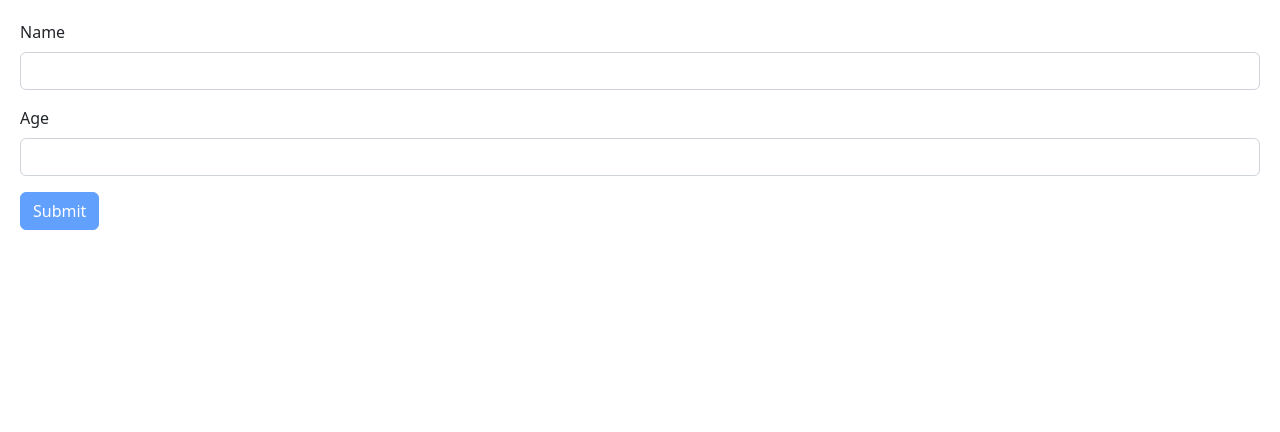
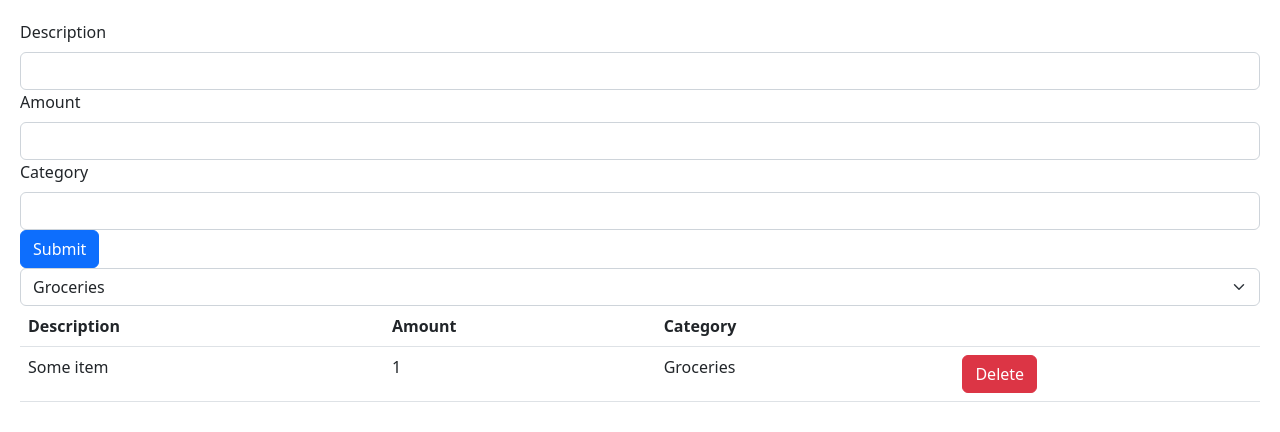
Before and after one commit to kylehammond/mosh-react-18, a React (Vite) app in the folder react-app/: page / in a window 1280 px wide. Shown: the top 432 px of the page. Built offline with nearby package versions, Linux system fonts and the light colour scheme.

Commit message:
Expense tracker solution progress

```diff
--- a/react-app/src/App.tsx
+++ b/react-app/src/App.tsx
@@ -1,8 +1,17 @@
+import React, { useState } from "react";
 import "./App.css";
-import Form from "./components/Form/Form";
+import ExpenseTrackerForm from "./components/ExpenseTracker/ExpenseTrackerForm/ExpenseTrackerForm";
+import ExpenseTrackerList from "./components/ExpenseTracker/ExpenseTrackerList/ExpenseTrackerList";
 
 function App() {
-  return <Form />;
+  const [expenseList, setExpenseList] = useState(null);
+
+  return (
+    <>
+      <ExpenseTrackerForm />
+      <ExpenseTrackerList />
+    </>
+  );
 }
 
 export default App;
--- /dev/null
+++ b/react-app/src/components/ExpenseTracker/ExpenseTrackerForm/ExpenseTrackerForm.tsx
@@ -0,0 +1,23 @@
+import React from "react";
+
+const ExpenseTrackerForm = () => {
+  return (
+    <>
+      <label htmlFor="description" className="form-label">
+        Description
+      </label>
+      <input id="description" type="text" className="form-control"></input>
+      <label htmlFor="amount" className="form-label">
+        Amount
+      </label>
+      <input id="amount" type="text" className="form-control"></input>
+      <label htmlFor="category" className="form-label">
+        Category
+      </label>
+      <input id="category" type="text" className="form-control"></input>
+      <button className="btn btn-primary">Submit</button>
+    </>
+  );
+};
+
+export default ExpenseTrackerForm;
--- /dev/null
+++ b/react-app/src/components/ExpenseTracker/ExpenseTrackerList/ExpenseTrackerList.tsx
@@ -0,0 +1,50 @@
+import React, { useState } from "react";
+
+// interface ExpenseItem {
+//   id: number
+//   description: string;
+//   amount: number;
+//   category: string;
+// }
+
+const ExpenseTrackerList = () => {
+  let categories = ["Groceries", "Utilities", "Entertainment"];
+
+  let [expenses, setExpenses] = useState([
+    { id: 1, description: "Some item ", amount: 1, category: "Groceries" },
+  ]);
+
+  return (
+    <>
+      <select className="form-select" aria-label="Filter...">
+        {categories.map((category) => (
+          <option key={category}>{category}</option>
+        ))}
+      </select>
+      <table className="table">
+        <thead>
+          <tr>
+            <th>Description</th>
+            <th>Amount</th>
+            <th>Category</th>
+            <th></th>
+          </tr>
+        </thead>
+        <tbody>
+          {expenses.map((expense) => (
+            <tr key={expense.id}>
+              <td>{expense.description}</td>
+              <td>{expense.amount}</td>
+              <td>{expense.category}</td>
+              <td>
+                <button className="btn btn-danger">Delete</button>
+              </td>
+            </tr>
+          ))}
+        </tbody>
+      </table>
+    </>
+  );
+};
+
+export default ExpenseTrackerList;
```
Also changed, not shown: react-app/src/components/ExpenseTracker/ExpenseTrackerForm/ExpenseTrackerForm.css (added).
